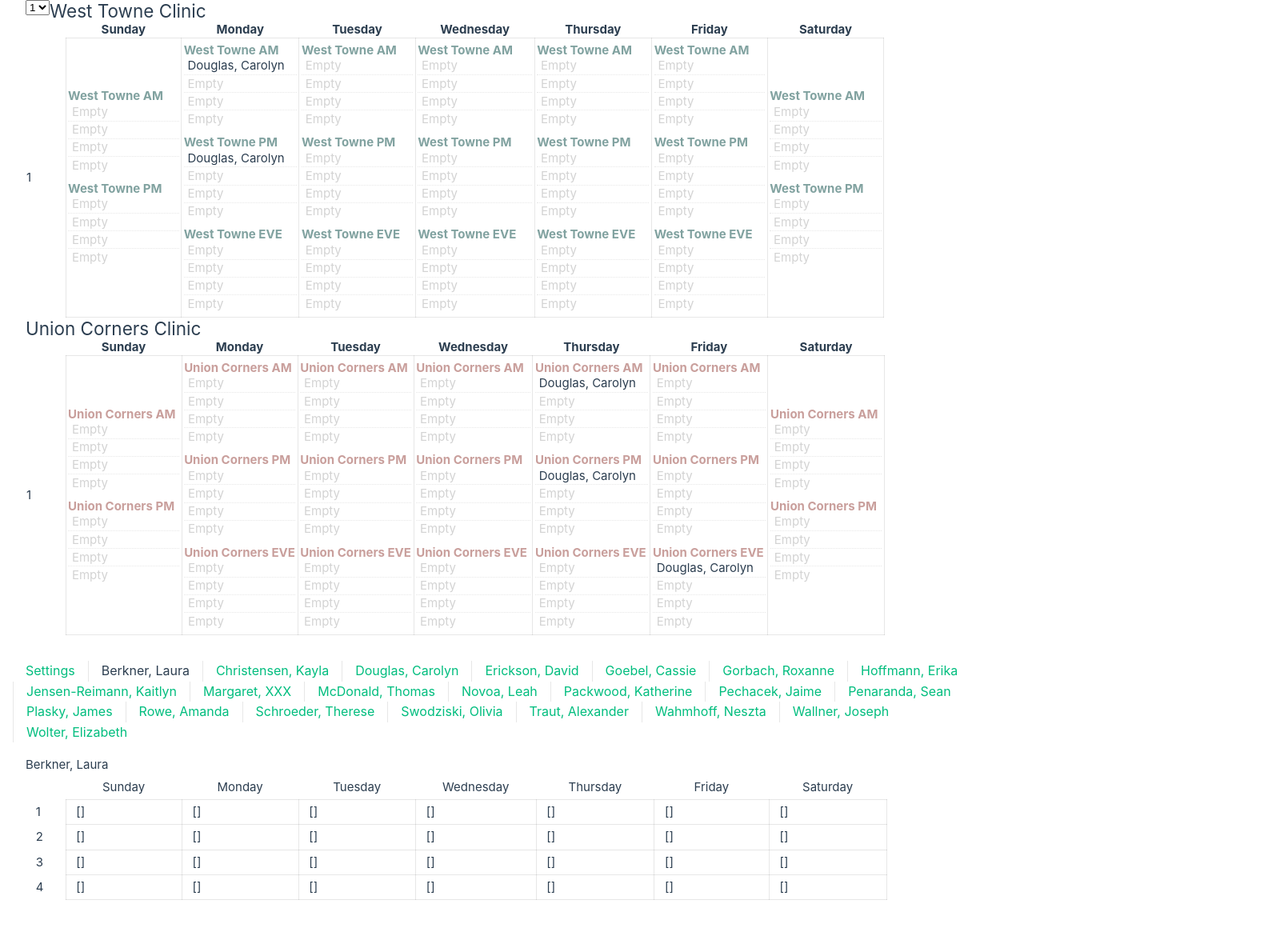
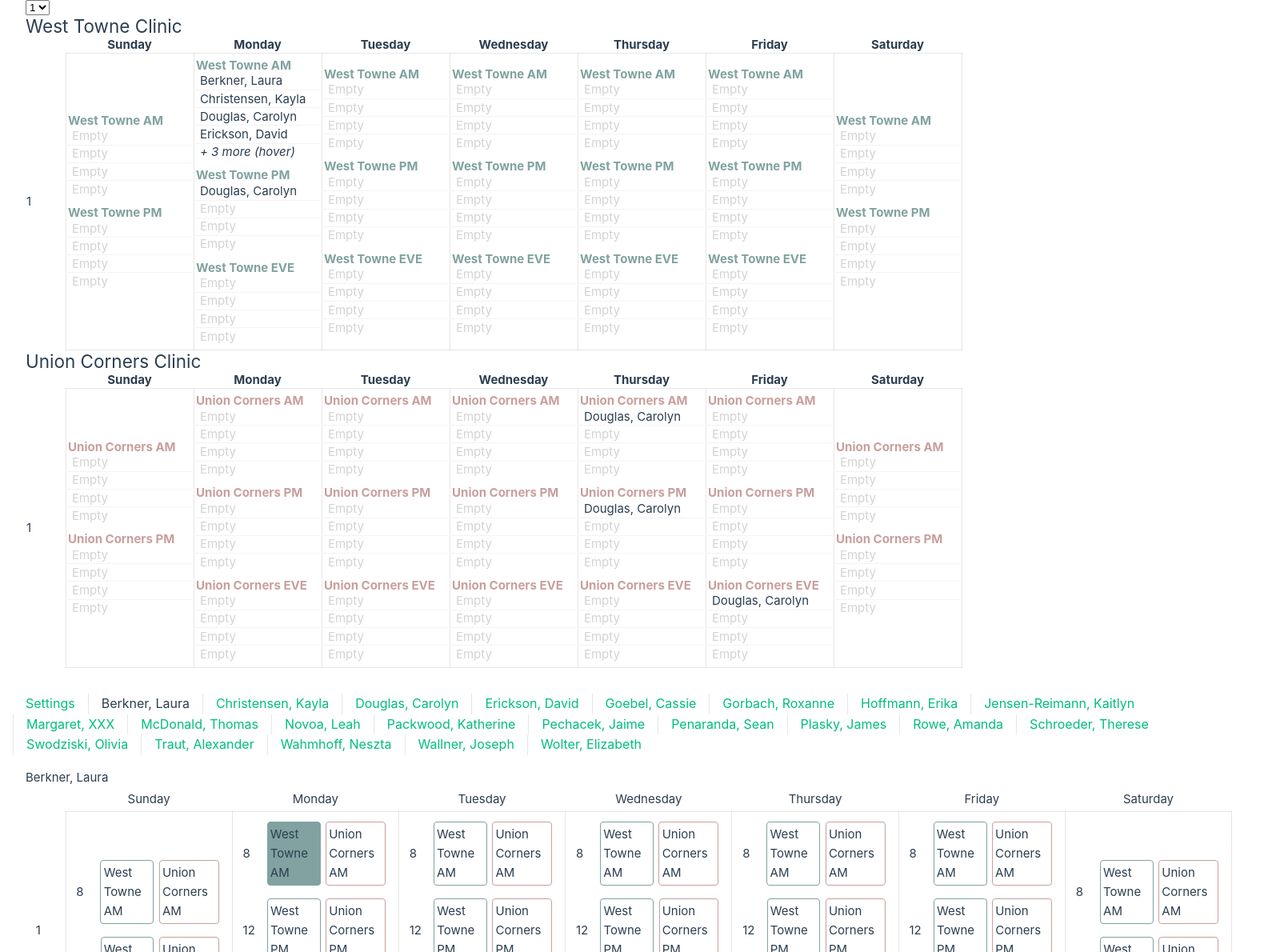
Before and after one commit to clayreimann/schedules, a Vue app: page /schedule/berkner-laura in a window 1280 px wide. Shown: the top 1190 px of the page at 80% size, 1590 px wide, since content can reach past the window. Before the commit the page ends 1125 px from the top, so only its background shows below. Built offline with nearby package versions, Linux system fonts and the light colour scheme.

Commit message:
Click to update schedules complete

```diff
--- a/src/components/LocationGrid/LocationGrid.vue
+++ b/src/components/LocationGrid/LocationGrid.vue
@@ -35,7 +35,7 @@ const days = computed(() => {
         </thead>
         <tbody>
             <td class="variable">{{ week + 1 }}</td>
-                <template v-for="day in days">
+                <template v-for="day, i in days" :key="`${week}-${i}`">
                     <td>
                         <template v-for="shiftId in day">
                             <ShiftGrid :week="week" :shiftId="shiftId" />
--- a/src/components/LocationGrid/ShiftGrid.vue
+++ b/src/components/LocationGrid/ShiftGrid.vue
@@ -1,9 +1,9 @@
 <script setup lang="ts">
-import type { ShiftSpecId } from '@/stores/data-model';
+import type { PersonId, ShiftSpecId } from '@/stores/data-model';
 import { usePeopleStore } from '@/stores/people';
 import { useScheduleStore } from '@/stores/schedules';
 import { useShiftStore } from '@/stores/shifts';
-import { computed, defineProps } from 'vue';
+import { computed } from 'vue';
 
 const props = defineProps<{
     shiftId: ShiftSpecId
@@ -16,6 +16,7 @@ const scheduleStore = useScheduleStore()
 
 const shift = computed(() => shiftStore.shifts[props.shiftId])
 const slots = computed(() => scheduleStore.peopleByShiftId[props.week][props.shiftId] || [])
+const getName = (personId: PersonId) => peopleStore.people[personId].name
 
 </script>
 
@@ -24,10 +25,11 @@ const slots = computed(() => scheduleStore.peopleByShiftId[props.week][props.shi
         <b :title="shift.id">{{ shift.label }}</b>
         <div v-for="n in shift.slots" class="shift">
             <span v-if="slots[n-1]">
-                {{ peopleStore.people[slots[n - 1]].name }}
+                {{ getName(slots[n - 1]) }}
             </span>
             <span class="empty" v-else>Empty</span>
         </div>
+        <div class="shift overflow" v-if="slots.length > shift.slots" :title="slots.slice(shift.slots).map(getName).join(' / ')">+ {{ slots.length - shift.slots }} more (hover)</div>
     </div>
 </template>
 
@@ -59,6 +61,10 @@ const slots = computed(() => scheduleStore.peopleByShiftId[props.week][props.shi
     &:first-of-type {
         border-top: 0;
     }
+
+    &.overflow {
+        font-style: italic;
+    }
 }
 
 .empty {
--- /dev/null
+++ b/src/components/ScheduleGrid/DayGrid.vue
@@ -0,0 +1,149 @@
+<script setup lang="ts">
+import type { Weekday, ShiftSpec, Week, ShiftSpecId, ScheduleId } from '@/stores/data-model';
+import { useLocationStore } from '@/stores/locations';
+import { useScheduleStore } from '@/stores/schedules';
+import { useShiftStore } from '@/stores/shifts';
+import { computed } from 'vue';
+
+
+const props = defineProps<{
+    day: Weekday,
+    week: number,
+    scheduleId: ScheduleId,
+    selectedShifts: ShiftSpecId[],
+}>()
+
+const locationStore = useLocationStore()
+const shiftStore = useShiftStore()
+const scheduleStore = useScheduleStore()
+const schedule = computed(() => scheduleStore.schedules[props.scheduleId])
+const shiftsByDay = computed(() => Object.keys(locationStore.shiftByDay).reduce(
+    (shifts, day) => {
+        const weekday = day as Weekday
+        shifts[weekday] = locationStore.shiftByDay[weekday].map(id => shiftStore.shifts[id])
+        return shifts
+    }, {} as Record<Weekday, ShiftSpec[]>)
+)
+const startTimes = computed(() => Object.keys(locationStore.shiftByDay).reduce(
+    (startTimes, day) => {
+        const weekday = day as Weekday
+        const shiftSpecs = locationStore.shiftByDay[weekday].map(id => shiftStore.shifts[id])
+        startTimes[weekday] = shiftSpecs.reduce((starts, shift) => {
+            if (!starts[shift.begin]) {
+                starts[shift.begin] = []
+            }
+            starts[shift.begin].push(shift)
+            return starts;
+        }, {} as Record<number, ShiftSpec[]>)
+        return startTimes
+    }, {} as Record<Weekday, Record<number, ShiftSpec[]>>)
+)
+
+const selCls = (shiftId: ShiftSpecId) => props.selectedShifts.includes(shiftId) ? 'active' : ''
+
+const toggleShift = (day: Weekday, shiftId: ShiftSpecId) => {
+    const shifts = schedule.value.weeks[props.week][day]
+    if (shifts.includes(shiftId)) {
+        shifts.splice(shifts.indexOf(shiftId), 1)
+    } else {
+        shifts.push(shiftId)
+    }
+}
+
+</script>
+
+<template>
+    <div>
+        <div v-for="shifts, time of startTimes[day]" class="shift-batch">
+            <div class="shift-start">{{ time }}</div>
+            <div class="shifts">
+                <template v-for="shift in shifts">
+                    <a :class="`btn outline ${shift.colorClass} ${selCls(shift.id)}`" @click="toggleShift(day, shift.id)">{{
+                        shift.label }}</a>
+                </template>
+            </div>
+        </div>
+    </div>
+</template>
+
+<style>
+.shift-batch {
+    padding: 0.5rem 0;
+    display: flex;
+    align-items: center;
+}
+
+.shift-start {
+    width: 3rem;
+}
+
+.shifts {
+    display: flex;
+}
+
+.btn.outline {
+    border: 1px solid black;
+    border-radius: 4px;
+    padding: 0.2rem;
+    margin: 0 0.2rem;
+    background-color: white;
+    cursor: pointer;
+    color: inherit;
+
+
+    &.cambridge {
+        --btn-color: var(--theme-color-cambridge);
+        border-color: var(--btn-color);
+
+        &.active {
+            background-color: var(--btn-color);
+        }
+    }
+
+    &.rose-brown {
+        --btn-color: var(--theme-color-rose-brown);
+        border-color: var(--btn-color);
+
+        &.active {
+            background-color: var(--btn-color);
+        }
+    }
+}
+
+@media print {
+    .btn.outline {
+        border: none;
+        display: none;
+
+        &.active {
+            display: block;
+        }
+
+        &.cambridge {
+            --btn-color: var(--theme-color-cambridge);
+            border-color: var(--btn-color);
+
+            &.active {
+                background-color: var(--btn-color);
+            }
+        }
+
+        &.rose-brown {
+            --btn-color: var(--theme-color-rose-brown);
+            border-color: var(--btn-color);
+
+            &.active {
+                background-color: var(--btn-color);
+            }
+        }
+    }
+
+    .shift-start {
+        display: none;
+    }
+
+    .shifts {
+        display: block;
+    }
+}
+</style>
--- a/src/components/ScheduleGrid.vue
+++ b/src/components/ScheduleGrid/ScheduleGrid.vue
@@ -1,7 +1,9 @@
 <script setup lang="ts">
 import type { ScheduleId } from '@/stores/data-model';
 import { useScheduleStore } from '@/stores/schedules';
+import { useShiftStore } from '@/stores/shifts';
 import { computed } from 'vue';
+import DayGrid from './DayGrid.vue';
 
 const props = defineProps<{
     scheduleId: ScheduleId
@@ -9,6 +11,9 @@ const props = defineProps<{
 
 const scheudleStore = useScheduleStore()
 const schedule = computed(() => scheudleStore.schedules[props.scheduleId])
+
+const shiftStore = useShiftStore()
+
 
 </script>
 
@@ -30,13 +35,13 @@ const schedule = computed(() => scheudleStore.schedules[props.scheduleId])
         <tbody>
             <tr v-for="(week, i) in schedule.weeks">
                 <td class="variable">{{ i + 1 }}</td>
-                <td>{{ week.sunday }}</td>
-                <td>{{ week.monday }}</td>
-                <td>{{ week.tuesday }}</td>
-                <td>{{ week.wednesday }}</td>
-                <td>{{ week.thursday }}</td>
-                <td>{{ week.friday }}</td>
-                <td>{{ week.saturday }}</td>
+                <td><DayGrid :week="i" day="sunday" :schedule-id="scheduleId" :selected-shifts="week.sunday"/></td>
+                <td><DayGrid :week="i" day="monday" :schedule-id="scheduleId" :selected-shifts="week.monday"/></td>
+                <td><DayGrid :week="i" day="tuesday" :schedule-id="scheduleId" :selected-shifts="week.tuesday"/></td>
+                <td><DayGrid :week="i" day="wednesday" :schedule-id="scheduleId" :selected-shifts="week.wednesday"/></td>
+                <td><DayGrid :week="i" day="thursday" :schedule-id="scheduleId" :selected-shifts="week.thursday"/></td>
+                <td><DayGrid :week="i" day="friday" :schedule-id="scheduleId" :selected-shifts="week.friday"/></td>
+                <td><DayGrid :week="i" day="saturday" :schedule-id="scheduleId" :selected-shifts="week.saturday"/></td>
                 <td class="variable"></td>
             </tr>
         </tbody>
--- a/src/stores/data-model.ts
+++ b/src/stores/data-model.ts
@@ -5,6 +5,8 @@ export type LocationId = string
 export type PersonId = string
 
 export type ScheduleId = string
+
+export type Weekday = 'monday' | 'tuesday' | 'wednesday' | 'thursday' | 'friday' | 'saturday' | 'sunday';
 
 export interface Location {
     id: LocationId
@@ -180,7 +182,7 @@ export const tmplSchedules: Record<ScheduleId, Schedule> = {
     'berkner-laura': {
         id: 'berkner-laura', personId: 'berkner-laura',
         weeks: [
-            { sunday: [], monday: [], tuesday: [], wednesday: [], thursday: [], friday: [], saturday: [] },
+            { sunday: [], monday: ['wt-mon-am'], tuesday: [], wednesday: [], thursday: [], friday: [], saturday: [] },
             { sunday: [], monday: [], tuesday: [], wednesday: [], thursday: [], friday: [], saturday: [] },
             { sunday: [], monday: [], tuesday: [], wednesday: [], thursday: [], friday: [], saturday: [] },
             { sunday: [], monday: [], tuesday: [], wednesday: [], thursday: [], friday: [], saturday: [] },
@@ -189,7 +191,7 @@ export const tmplSchedules: Record<ScheduleId, Schedule> = {
     'christensen-kayla': {
         id: 'christensen-kayla', personId: 'christensen-kayla',
         weeks: [
-            { sunday: [], monday: [], tuesday: [], wednesday: [], thursday: [], friday: [], saturday: [] },
+            { sunday: [], monday: ['wt-mon-am'], tuesday: [], wednesday: [], thursday: [], friday: [], saturday: [] },
             { sunday: [], monday: [], tuesday: [], wednesday: [], thursday: [], friday: [], saturday: [] },
             { sunday: [], monday: [], tuesday: [], wednesday: [], thursday: [], friday: [], saturday: [] },
             { sunday: [], monday: [], tuesday: [], wednesday: [], thursday: [], friday: [], saturday: [] },
@@ -207,7 +209,7 @@ export const tmplSchedules: Record<ScheduleId, Schedule> = {
     'erickson-avid': {
         id: 'erickson-avid', personId: 'erickson-avid',
         weeks: [
-            { sunday: [], monday: [], tuesday: [], wednesday: [], thursday: [], friday: [], saturday: [] },
+            { sunday: [], monday: ['wt-mon-am'], tuesday: [], wednesday: [], thursday: [], friday: [], saturday: [] },
             { sunday: [], monday: [], tuesday: [], wednesday: [], thursday: [], friday: [], saturday: [] },
             { sunday: [], monday: [], tuesday: [], wednesday: [], thursday: [], friday: [], saturday: [] },
             { sunday: [], monday: [], tuesday: [], wednesday: [], thursday: [], friday: [], saturday: [] },
@@ -216,7 +218,7 @@ export const tmplSchedules: Record<ScheduleId, Schedule> = {
     'hoffmann-rika': {
         id: 'hoffmann-rika', personId: 'hoffmann-rika',
         weeks: [
-            { sunday: [], monday: [], tuesday: [], wednesday: [], thursday: [], friday: [], saturday: [] },
+            { sunday: [], monday: ['wt-mon-am'], tuesday: [], wednesday: [], thursday: [], friday: [], saturday: [] },
             { sunday: [], monday: [], tuesday: [], wednesday: [], thursday: [], friday: [], saturday: [] },
             { sunday: [], monday: [], tuesday: [], wednesday: [], thursday: [], friday: [], saturday: [] },
             { sunday: [], monday: [], tuesday: [], wednesday: [], thursday: [], friday: [], saturday: [] },
@@ -225,7 +227,7 @@ export const tmplSchedules: Record<ScheduleId, Schedule> = {
     'goebel-cassie': {
         id: 'goebel-cassie', personId: 'goebel-cassie',
         weeks: [
-            { sunday: [], monday: [], tuesday: [], wednesday: [], thursday: [], friday: [], saturday: [] },
+            { sunday: [], monday: ['wt-mon-am'], tuesday: [], wednesday: [], thursday: [], friday: [], saturday: [] },
             { sunday: [], monday: [], tuesday: [], wednesday: [], thursday: [], friday: [], saturday: [] },
             { sunday: [], monday: [], tuesday: [], wednesday: [], thursday: [], friday: [], saturday: [] },
             { sunday: [], monday: [], tuesday: [], wednesday: [], thursday: [], friday: [], saturday: [] },
@@ -234,7 +236,7 @@ export const tmplSchedules: Record<ScheduleId, Schedule> = {
     'gorbach-roxanne': {
         id: 'gorbach-roxanne', personId: 'gorbach-roxanne',
         weeks: [
-            { sunday: [], monday: [], tuesday: [], wednesday: [], thursday: [], friday: [], saturday: [] },
+            { sunday: [], monday: ['wt-mon-am'], tuesday: [], wednesday: [], thursday: [], friday: [], saturday: [] },
             { sunday: [], monday: [], tuesday: [], wednesday: [], thursday: [], friday: [], saturday: [] },
             { sunday: [], monday: [], tuesday: [], wednesday: [], thursday: [], friday: [], saturday: [] },
             { sunday: [], monday: [], tuesday: [], wednesday: [], thursday: [], friday: [], saturday: [] },
--- a/src/stores/locations.ts
+++ b/src/stores/locations.ts
@@ -1,10 +1,30 @@
 import { defineStore } from 'pinia'
-import { reactive } from 'vue'
-import { tmplLocations } from './data-model'
+import { computed, reactive } from 'vue'
+import { tmplLocations, type ShiftSpecId, type Weekday } from './data-model'
 
 
 export const useLocationStore = defineStore('locations', () => {
     const locations = reactive(tmplLocations)
 
-    return { locations }
+    const shiftByDay = computed(() => Object.keys(locations).reduce((shifts, locationId) => {
+        const schedule = locations[locationId].template[0]
+        shifts['monday'].push(...schedule.monday)
+        shifts['tuesday'].push(...schedule.tuesday)
+        shifts['wednesday'].push(...schedule.wednesday)
+        shifts['thursday'].push(...schedule.thursday)
+        shifts['friday'].push(...schedule.friday)
+        shifts['saturday'].push(...schedule.saturday)
+        shifts['sunday'].push(...schedule.sunday)
+        return shifts
+    }, {
+        'monday': [] as ShiftSpecId[],
+        'tuesday': [] as ShiftSpecId[],
+        'wednesday': [] as ShiftSpecId[],
+        'thursday': [] as ShiftSpecId[],
+        'friday': [] as ShiftSpecId[],
+        'saturday': [] as ShiftSpecId[],
+        'sunday': [] as ShiftSpecId[],
+    } as Record<Weekday, ShiftSpecId[]>))
+
+    return { locations, shiftByDay }
 })
--- a/src/stores/shifts.ts
+++ b/src/stores/shifts.ts
@@ -1,5 +1,5 @@
 import { defineStore } from "pinia"
-import { reactive } from "vue"
+import { computed, reactive } from "vue"
 import { tmplShifts } from "./data-model"
 
 export const useShiftStore = defineStore('shifts', () => {
--- a/src/views/GlobalScheduleView.vue
+++ b/src/views/GlobalScheduleView.vue
@@ -42,5 +42,6 @@ const activeWeek = ref(0)
   display: flex;
   place-items: flex-start;
   flex-wrap: wrap;
+  flex-direction: column;
 }
 </style>
--- a/src/views/ScheduleView.vue
+++ b/src/views/ScheduleView.vue
@@ -1,5 +1,5 @@
 <script setup lang="ts">
-import ScheduleGrid from '@/components/ScheduleGrid.vue';
+import ScheduleGrid from '@/components/ScheduleGrid/ScheduleGrid.vue';
 import type { PersonId } from '@/stores/data-model';
 import { usePeopleStore } from '@/stores/people';
 import { useScheduleStore } from '@/stores/schedules';
@@ -17,8 +17,14 @@ const scheduleId = computed(() => scheduleStore.scheduleByPersonId[personId.valu
 </script>
 
 <template>
-  <div>
+  <div class="schedule-view">
     {{ person.name }}
     <ScheduleGrid :schedule-id="scheduleId" />
   </div>
 </template>
+
+<style>
+.schedule-view {
+  padding-bottom: 2rem;
+}
+</style>
```
